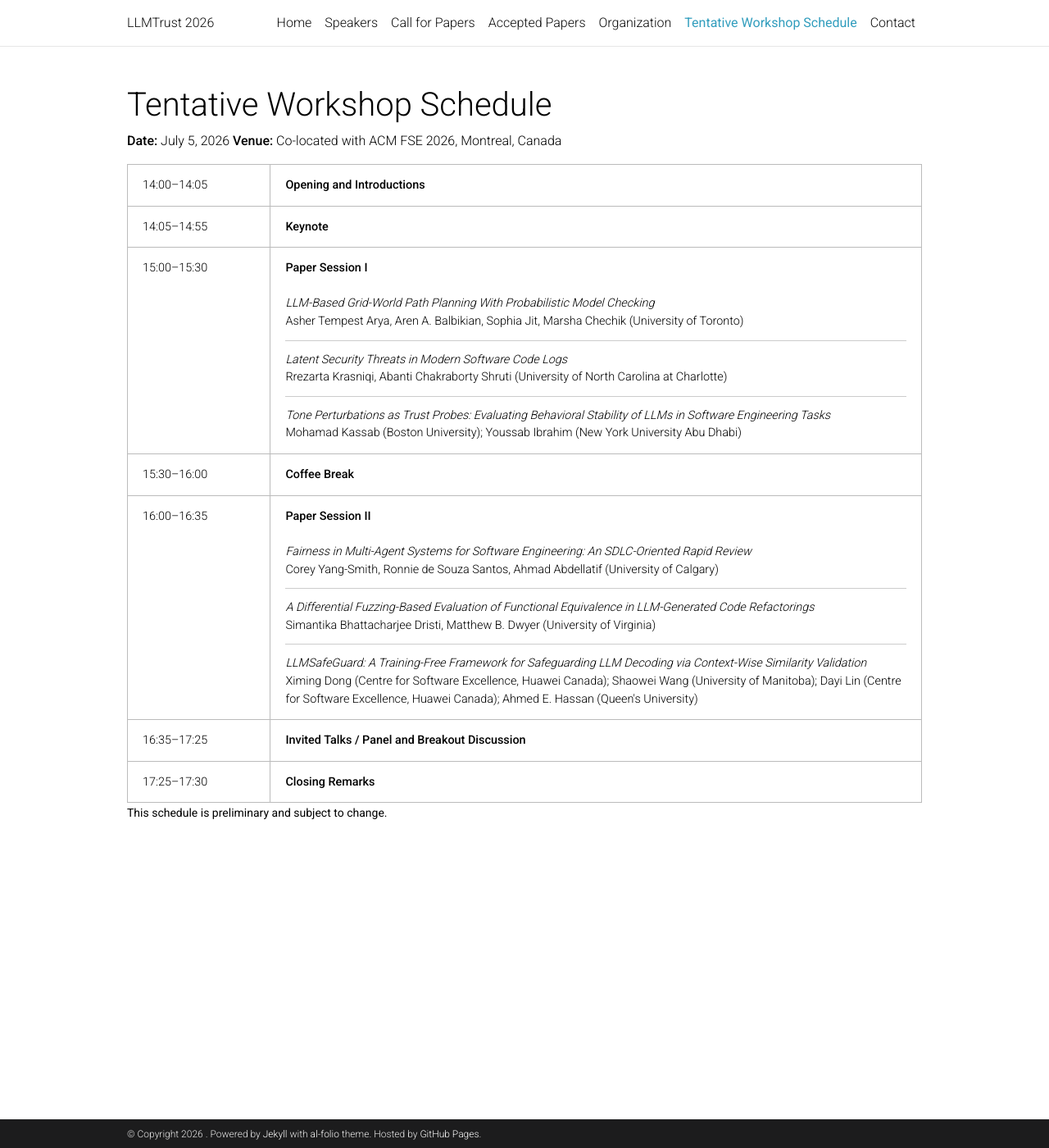
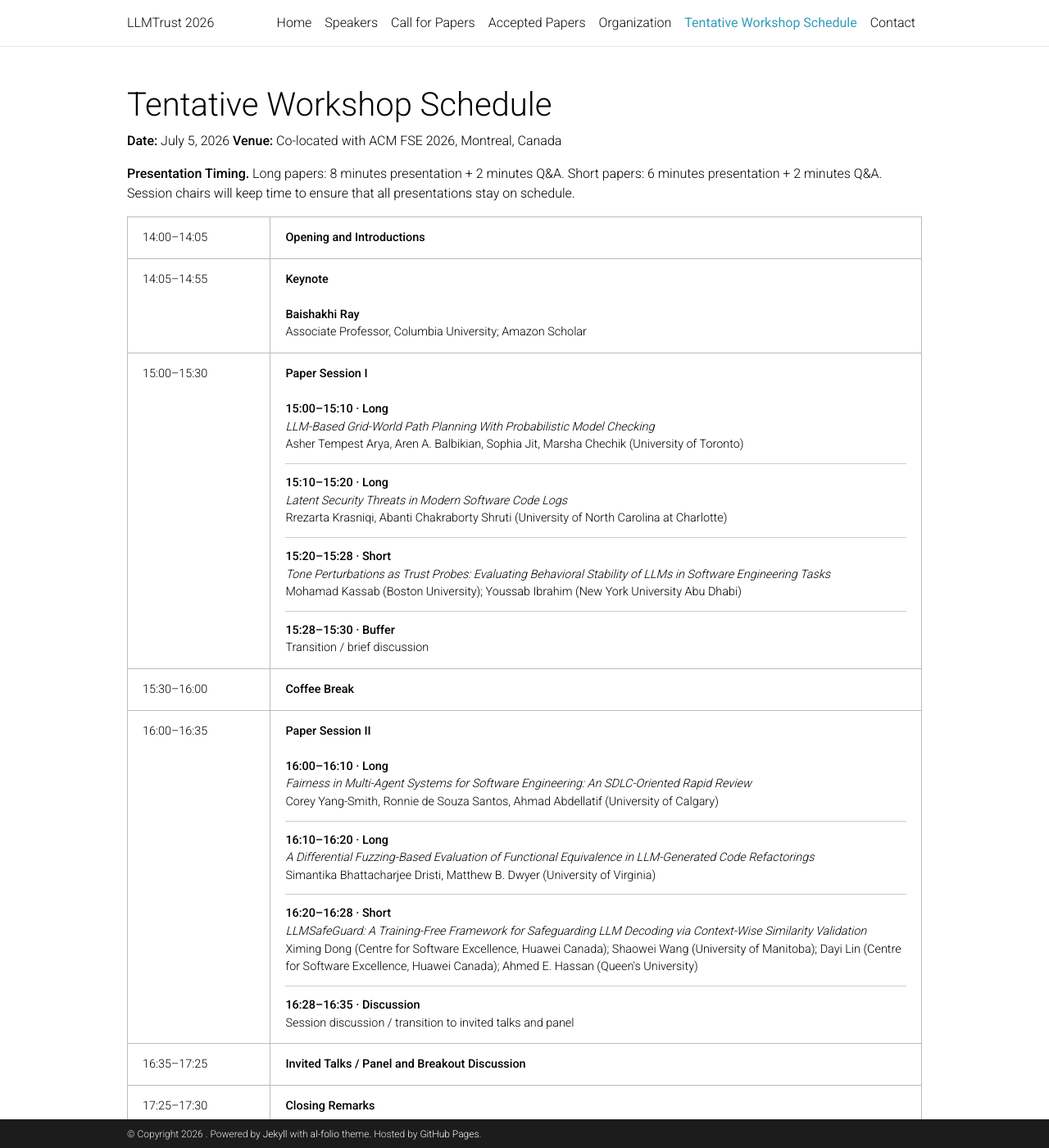
Before and after one commit to llmtrust2026/llmtrust2026.github.io, a Jekyll site: the page built from _pages/schedule.md, in a window 1280 px wide and 1400 px high. Shown: the whole window at 82% size. Built offline with Jekyll 4.4.1, drawn with Linux system fonts in a browser that asks for light colours; comment, search, counter and statistics services are not loaded; a style sheet for code colours, icons or effects is not loaded.

Commit message:
Update schedule.md

```diff
--- a/_pages/schedule.md
+++ b/_pages/schedule.md
@@ -11,6 +11,11 @@ nav_title: "Schedule"
 
 <p><strong>Date:</strong> July 5, 2026
 <strong>Venue:</strong> Co-located with ACM FSE 2026, Montreal, Canada</p>
+
+<p style="margin-top: 1rem;"><strong>Presentation Timing.</strong>
+Long papers: 8 minutes presentation + 2 minutes Q&amp;A.
+Short papers: 6 minutes presentation + 2 minutes Q&amp;A.
+Session chairs will keep time to ensure that all presentations stay on schedule.</p>
 
 <table style="width: 100%; border-collapse: collapse; font-size: 1.05rem;">
   <tbody>
@@ -28,7 +33,9 @@ nav_title: "Schedule"
         14:05–14:55
       </td>
       <td style="border: 1px solid #bbb; padding: 14px 18px; vertical-align: top;">
-        <strong>Keynote</strong>
+        <strong>Keynote</strong><br><br>
+        <strong>Baishakhi Ray</strong><br>
+        Associate Professor, Columbia University; Amazon Scholar
       </td>
     </tr>
 
@@ -39,18 +46,26 @@ nav_title: "Schedule"
       <td style="border: 1px solid #bbb; padding: 14px 18px; vertical-align: top;">
         <strong>Paper Session I</strong><br><br>
 
+        <strong>15:00–15:10 &middot; Long</strong><br>
         <em>LLM-Based Grid-World Path Planning With Probabilistic Model Checking</em><br>
         Asher Tempest Arya, Aren A. Balbikian, Sophia Jit, Marsha Chechik (University of Toronto)
 
         <hr style="border: none; border-top: 1px solid #ccc; margin: 12px 0;">
 
+        <strong>15:10–15:20 &middot; Long</strong><br>
         <em>Latent Security Threats in Modern Software Code Logs</em><br>
         Rrezarta Krasniqi, Abanti Chakraborty Shruti (University of North Carolina at Charlotte)
 
         <hr style="border: none; border-top: 1px solid #ccc; margin: 12px 0;">
 
+        <strong>15:20–15:28 &middot; Short</strong><br>
         <em>Tone Perturbations as Trust Probes: Evaluating Behavioral Stability of LLMs in Software Engineering Tasks</em><br>
         Mohamad Kassab (Boston University); Youssab Ibrahim (New York University Abu Dhabi)
+
+        <hr style="border: none; border-top: 1px solid #ccc; margin: 12px 0;">
+
+        <strong>15:28–15:30 &middot; Buffer</strong><br>
+        Transition / brief discussion
       </td>
     </tr>
 
@@ -70,18 +85,26 @@ nav_title: "Schedule"
       <td style="border: 1px solid #bbb; padding: 14px 18px; vertical-align: top;">
         <strong>Paper Session II</strong><br><br>
 
+        <strong>16:00–16:10 &middot; Long</strong><br>
         <em>Fairness in Multi-Agent Systems for Software Engineering: An SDLC-Oriented Rapid Review</em><br>
         Corey Yang-Smith, Ronnie de Souza Santos, Ahmad Abdellatif (University of Calgary)
 
         <hr style="border: none; border-top: 1px solid #ccc; margin: 12px 0;">
 
+        <strong>16:10–16:20 &middot; Long</strong><br>
         <em>A Differential Fuzzing-Based Evaluation of Functional Equivalence in LLM-Generated Code Refactorings</em><br>
         Simantika Bhattacharjee Dristi, Matthew B. Dwyer (University of Virginia)
 
         <hr style="border: none; border-top: 1px solid #ccc; margin: 12px 0;">
 
+        <strong>16:20–16:28 &middot; Short</strong><br>
         <em>LLMSafeGuard: A Training-Free Framework for Safeguarding LLM Decoding via Context-Wise Similarity Validation</em><br>
         Ximing Dong (Centre for Software Excellence, Huawei Canada); Shaowei Wang (University of Manitoba); Dayi Lin (Centre for Software Excellence, Huawei Canada); Ahmed E. Hassan (Queen's University)
+
+        <hr style="border: none; border-top: 1px solid #ccc; margin: 12px 0;">
+
+        <strong>16:28–16:35 &middot; Discussion</strong><br>
+        Session discussion / transition to invited talks and panel
       </td>
     </tr>
 
```
